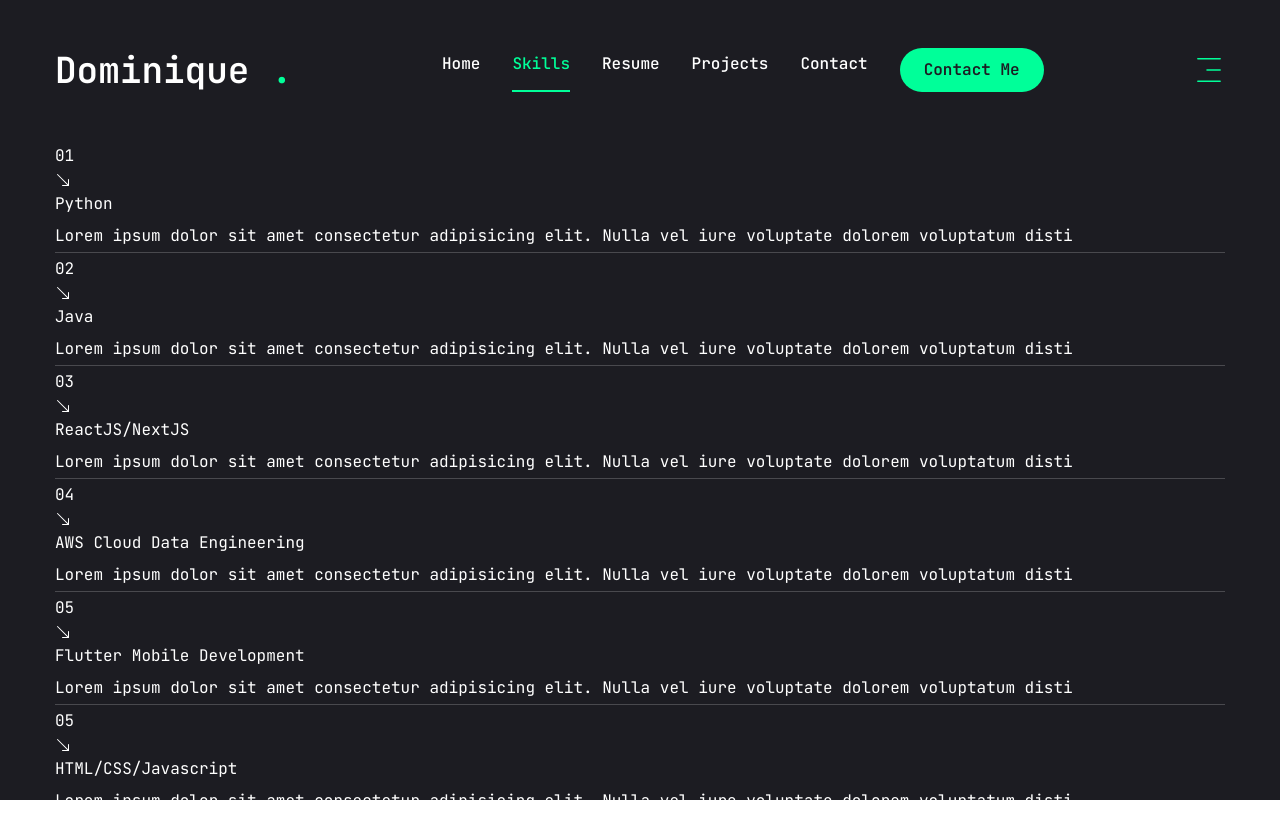
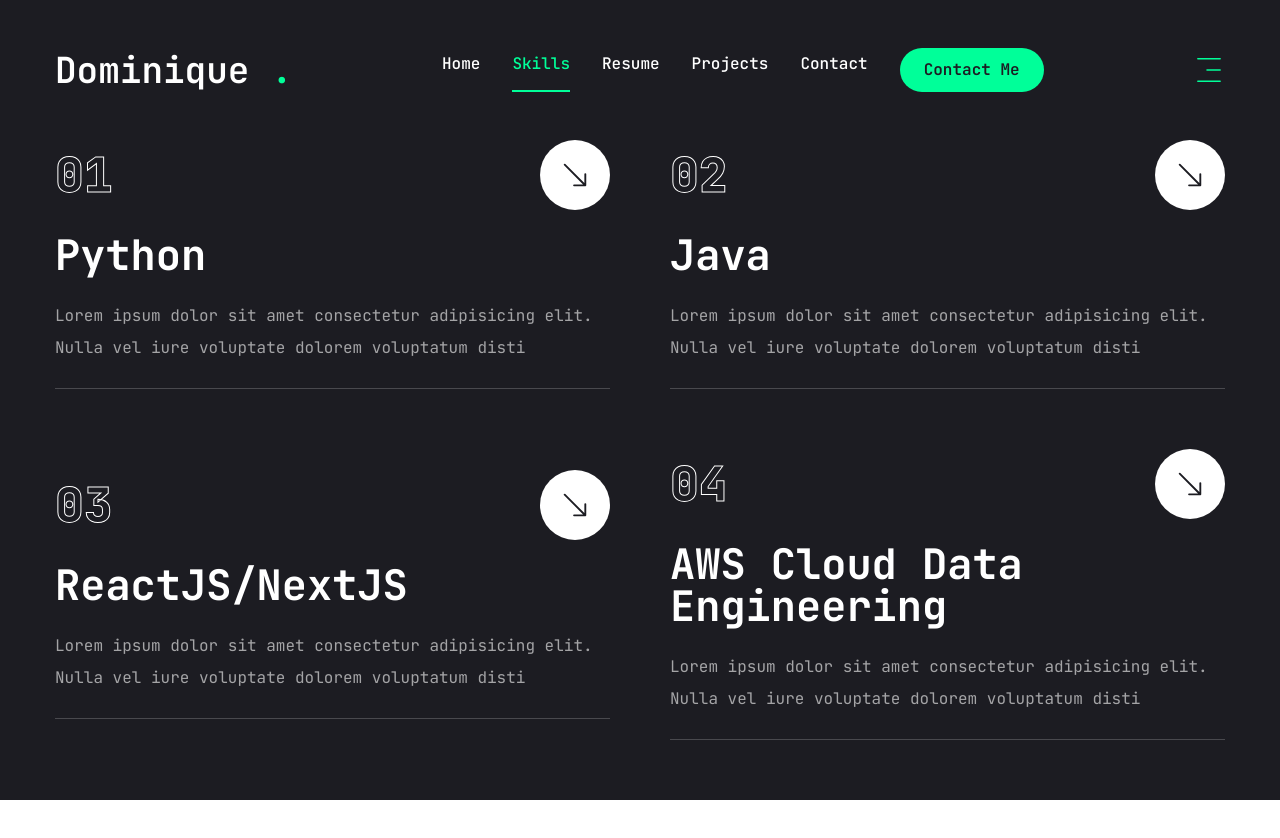
Before and after one commit to dpearyer/Doms_Portfolio, a Next.js app: page /skills in a window 1280 px wide. Shown: the top 838 px of the page. Built offline with nearby package versions, Linux system fonts and the light colour scheme.

Commit message:
skill pg v1 finished

```diff
--- a/app/globals.css
+++ b/app/globals.css
@@ -13,7 +13,14 @@
   .h2{
     @apply text-[36px] xl:text-[48px] leading-[1.1] font-semibold;
   }
-  .h2{
+  .h3{
     @apply text-[20px] xl:text-[24px] leading-[1.1] font-semibold;
   }
+  .text-outline{
+    -webkit-text-stroke: 1px #ffffff;
+  }
+
+  .text-outline-hover{
+    -webkit-text-stroke: 1px #00ff99;
+  }
 }
--- a/app/skills/page.jsx
+++ b/app/skills/page.jsx
@@ -35,13 +35,13 @@ const skills =[
     href:""
   },
   {
-    num: '05',
+    num: '06',
     title:'HTML/CSS/Javascript',
     description:'Lorem ipsum dolor sit amet consectetur adipisicing elit. Nulla vel iure voluptate dolorem voluptatum disti',
     href:""
   },
   {
-    num: '05',
+    num: '07',
     title:'Databases',
     description:'Lorem ipsum dolor sit amet consectetur adipisicing elit. Nulla vel iure voluptate dolorem voluptatum disti',
     href:""
@@ -61,20 +61,28 @@ const Skills = () => {
         opacity: 1,
         transition: {delay: 2.4, duration:0.4, ease: "easeIn"},
         }}
+        className="grid grid-cols-1 md:grid-cols-2 gap-[60px]"
         >
           {skills.map((skill, index)=>{
-            return <div key={index}>
+            return <div
+            key={index}
+            className="flex-1 flex flex-col justify-center gap-6 group"
+            >
               {/*top */}
-              <div>
-              <div>{skill.num}</div>
-              <Link href={skill.href}>
-                <BsArrowDownRight/>
+              <div className="w-full flex justify-between items-center">
+              <div className="text-5xl font-extrabold text-outline text-transparent
+              group-hover:text-outline-hover transition-all duration-500">{skill.num}</div>
+              <Link href={skill.href} className="w-[70px] h-[70px] rounded-full
+               bg-white group-hover:bg-accent transition-all duration-500 flex
+               justify-center items-center hover:-rotate-90">
+                <BsArrowDownRight className="text-primary text-3xl"/>
               </Link>
             </div>
             {/*title*/}
-            <h2>{skill.title}</h2>
+            <h2 className="text-[42px] font-bold leading-none text-white
+            group-hover:text-accent transition-all duration-500">{skill.title}</h2>
             {/*description */}
-            <p>{skill.description}</p>
+            <p className="text-white/60">{skill.description}</p>
             {/*border */}
             <div className="border-b border-white/20 w-full"></div>
             </div>
```
